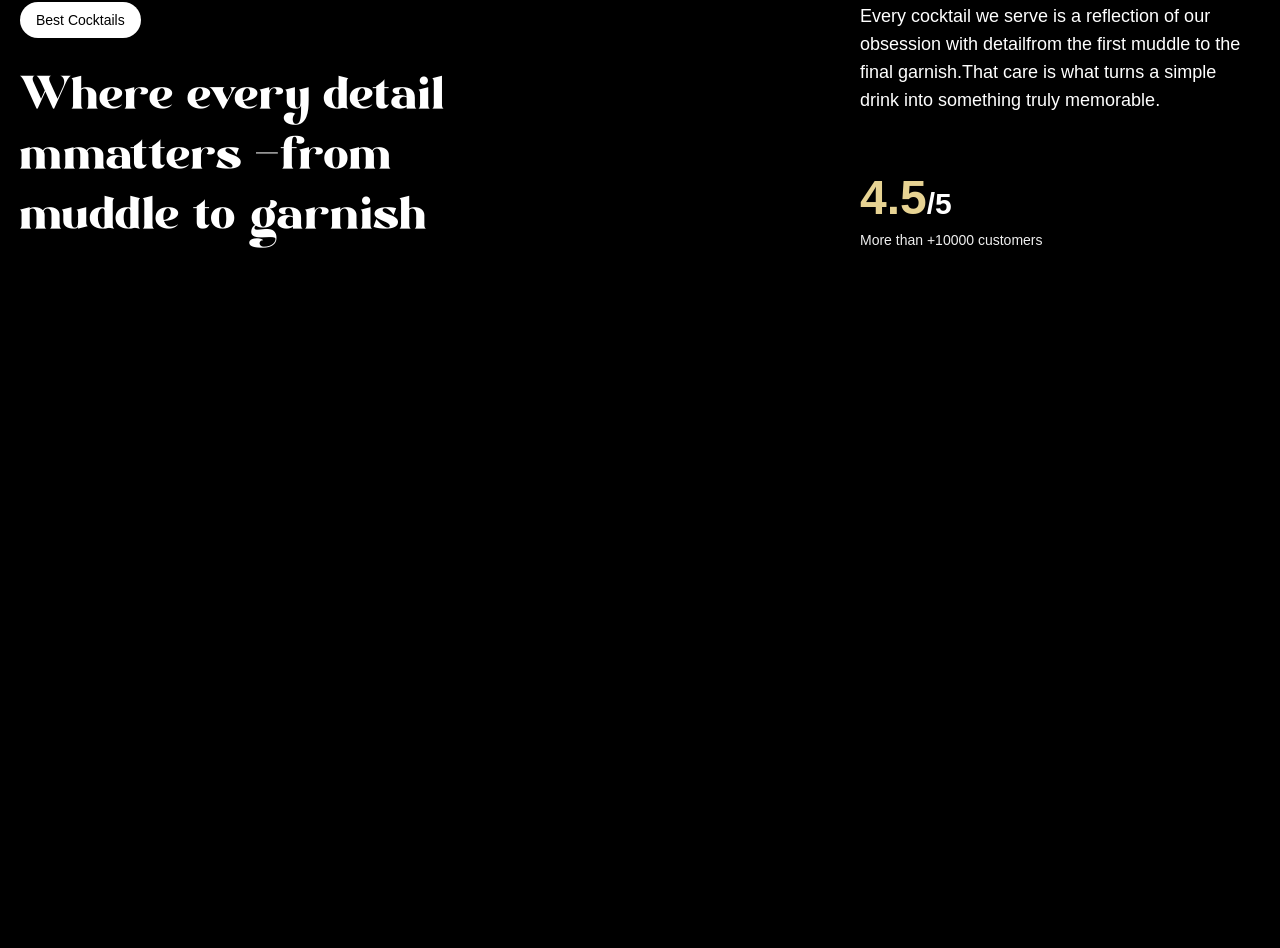
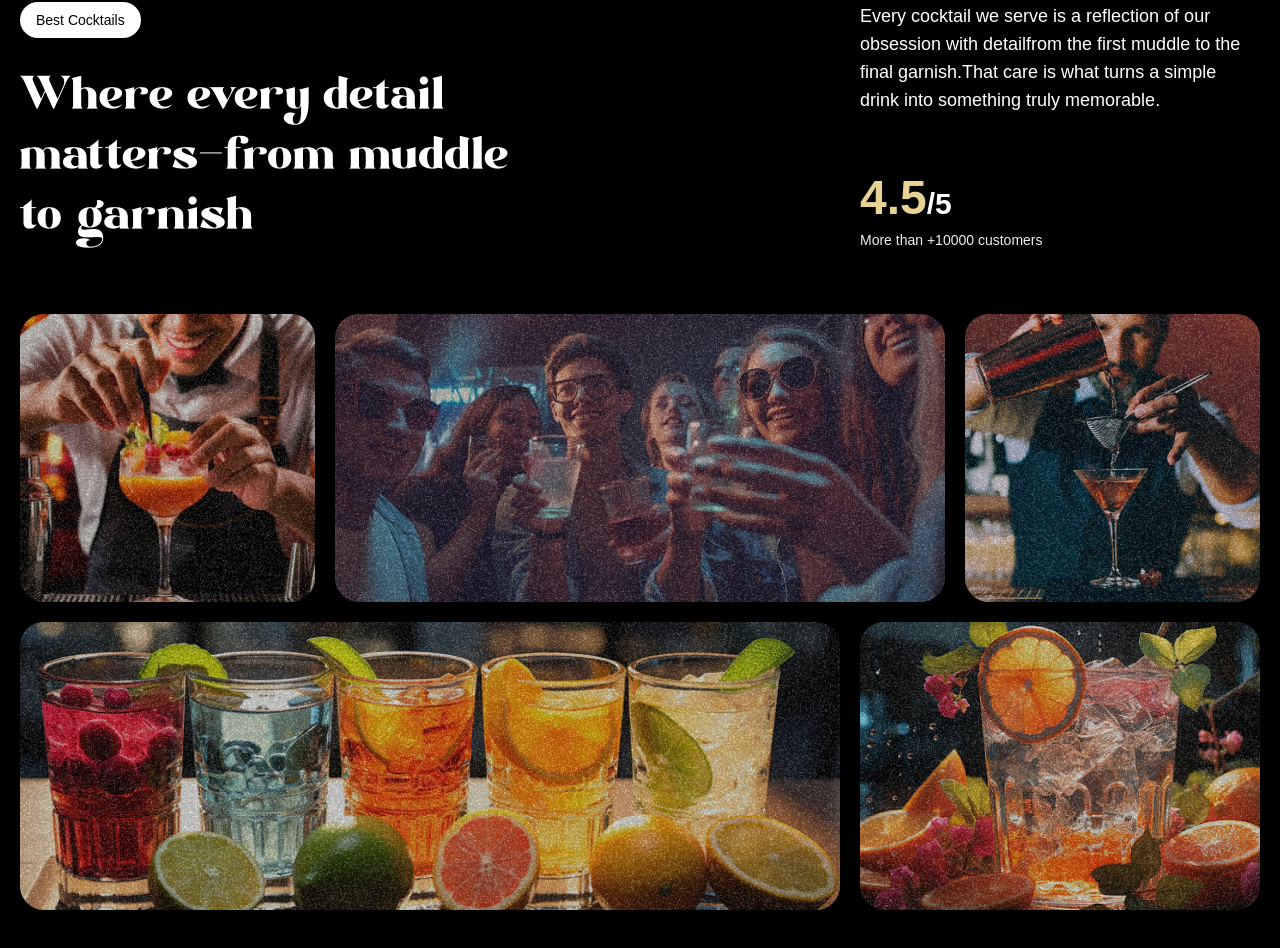
Before and after one commit to arthurcanz/gsap_cocktails, a React (Vite) app: page / in a window 1280 px wide. Shown: the part 1710-2658 px from the top of the page. Before the commit the page ends 2400 px from the top, so only its background shows below. Built offline with nearby package versions, Linux system fonts and the light colour scheme; a web font is replaced by a local one.

Commit message:
Implement about seession

```diff
--- a/src/components/About.jsx
+++ b/src/components/About.jsx
@@ -1,13 +1,44 @@
+import { useGSAP } from '@gsap/react'
+import gsap from "gsap";
+import { SplitText } from "gsap/all";
 import React from 'react'
 
 const About = () => {
+  useGSAP(()=>{
+    const titleSplit = SplitText.create('#about h2',{
+        type:'words'
+        })
+
+        const scrollTimeline = gsap.timeline({
+            scrollTrigger: {
+                trigger: '#about',
+                start: 'top center'
+            }
+        })
+
+        scrollTimeline
+        .from(titleSplit.words,{
+            opacity: 0,
+            duration: 1,
+            yPercent: 100,
+            ease: 'expo.out',
+            stagger:0.02,
+        })
+        .from('.top-grid div, .bottom-grid div', {
+            opacity: 0,
+            duration: 1,
+            ease: 'power1.inOut',
+            stagger:0.04,
+        }, '-=0.5')
+  })
+
   return (
     <div id='about'>
         <div className='mb-16 md:px-0 px-5'>
             <div className='content'>
                 <div className='md:col-span-8'>
                     <p className='badge'>Best Cocktails</p>
-                    <h2>Where every detail mmatters <span className='text-white'>-</span>
+                    <h2>Where every detail matters<span className='text-white'>-</span>
                         from muddle to garnish
                     </h2>
                 </div>
@@ -28,6 +59,34 @@
                 </div>
             </div>
         </div>
+
+        <div className='top-grid'>
+            <div className='md:col-span-3'>
+                <div className='noisy'/>
+                <img src="/images/abt1.png" alt="grid-img-1" />
+            </div>
+
+             <div className='md:col-span-6'>
+                <div className='noisy'/>
+                <img src="/images/abt2.png" alt="grid-img-2" />
+            </div>
+
+             <div className='md:col-span-3'>
+                <div className='noisy'/>
+                <img src="/images/abt5.png" alt="grid-img-5" />
+            </div>
+        </div>
+        <div className='bottom-grid'>
+            <div className='md:col-span-8'>
+                <div className='noisy'/>
+                <img src="/images/abt3.png" alt="grid-img-3" />
+            </div>
+
+            <div className='md:col-span-4'>
+                <div className='noisy'/>
+                <img src="/images/abt4.png" alt="grid-img-4" />
+            </div>
+        </div>
     </div>
   )
 }
--- a/src/components/Hero.jsx
+++ b/src/components/Hero.jsx
@@ -48,7 +48,7 @@
 	 },
 	})
 	.to(".right-leaf", { y: 1000 }, 0)
-	.to(".left-leaf", { y: -200 }, 0)
+	.to(".left-leaf", { y: 8000 }, 0)
 	.to(".arrow", { y: 100 }, 0);
 
 	const startValue = isMobile ? "top 50%" : "center 60%";
```
